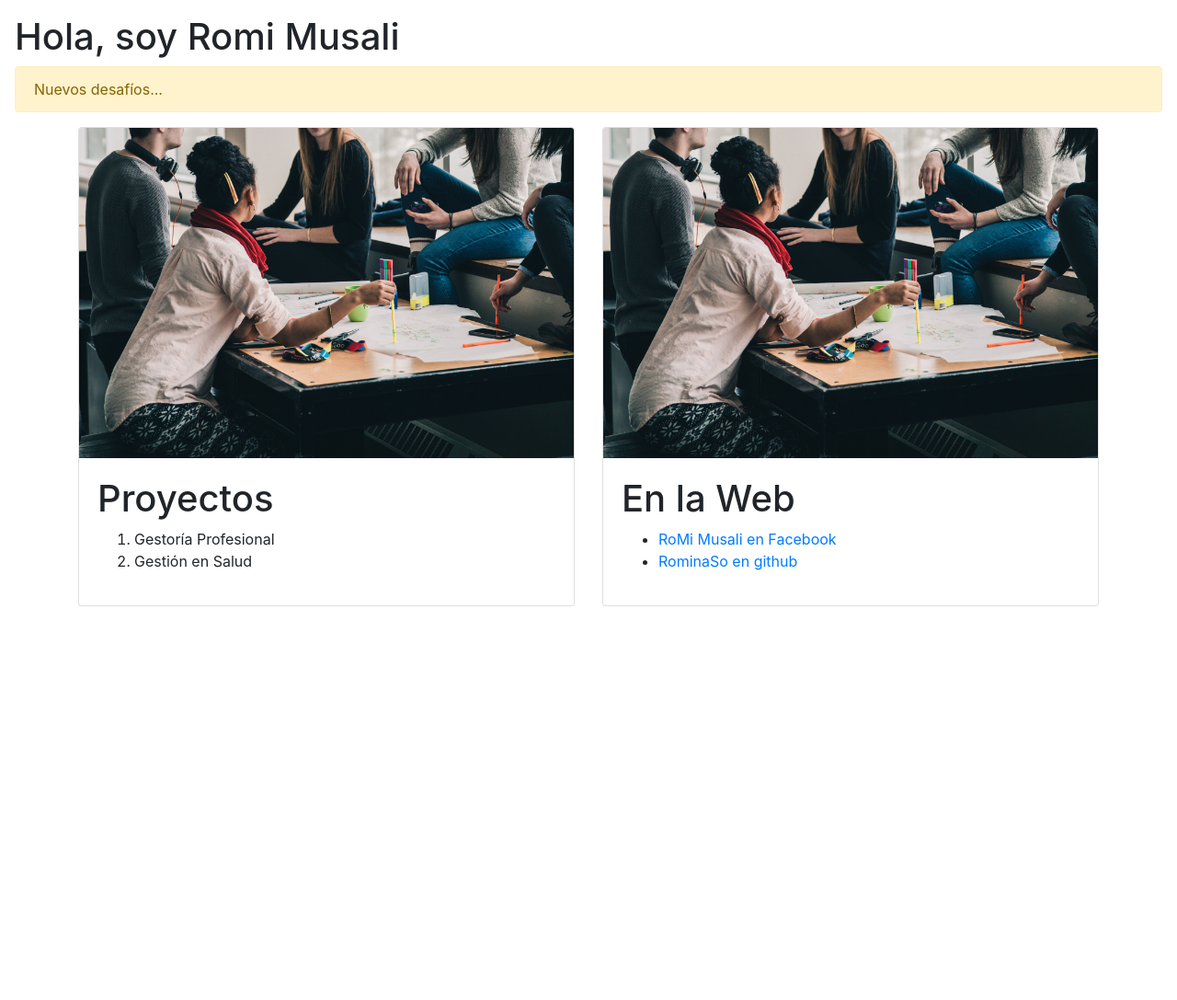
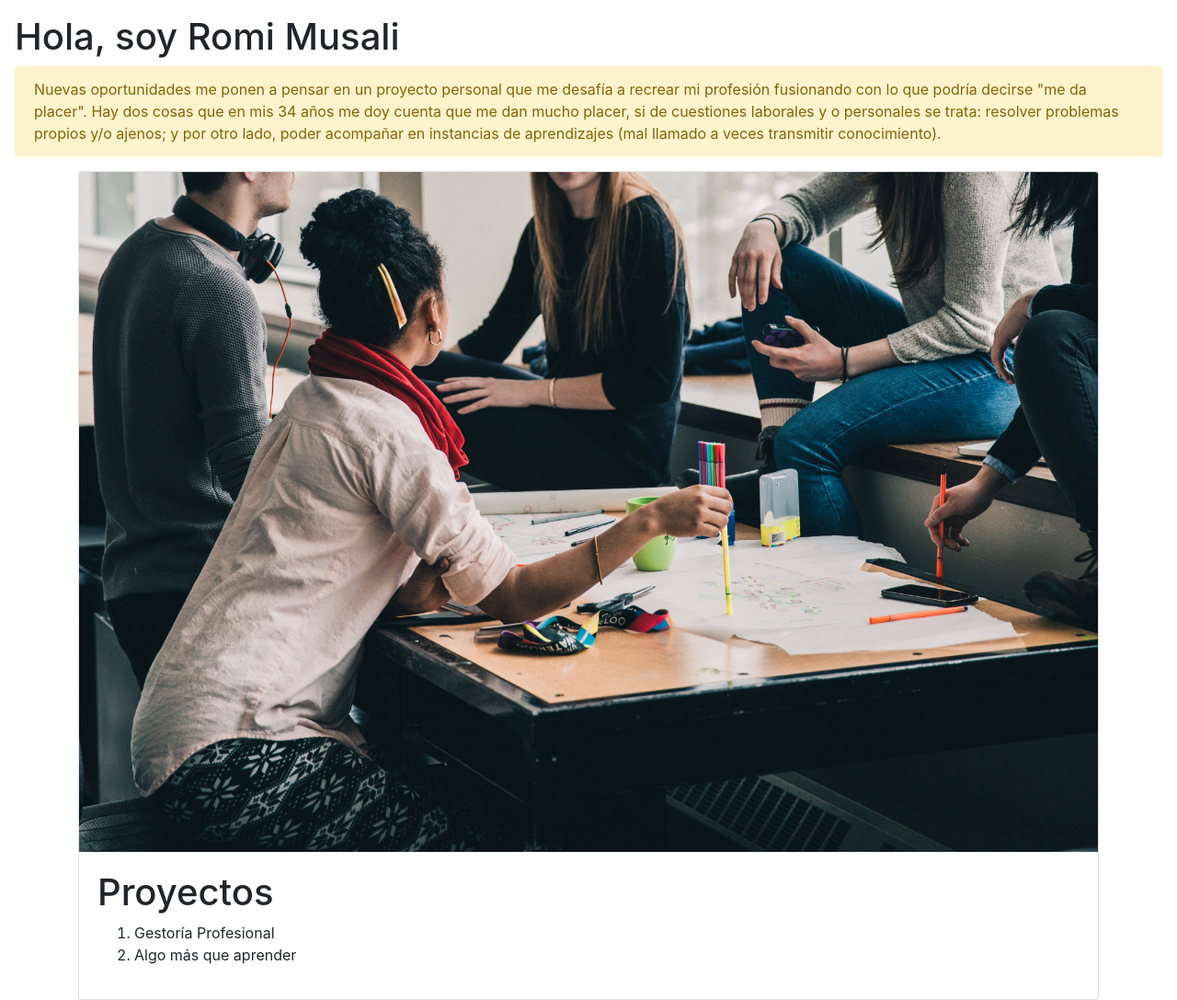
Before and after one commit to RominaSo/RominaSo.github.io, a plain HTML site: page index.html in a window 1280 px wide. Shown: the top 1087 px of the page at 92% size. Before the commit the page ends 800 px from the top, so only its background shows below. Drawn offline with nearby package versions, Linux system fonts and the light colour scheme.

Commit message:
Update index.html

```diff
--- a/index.html
+++ b/index.html
@@ -10,7 +10,7 @@
 <h1>Hola, soy Romi Musali</h1>
 
 <div class="alert alert-warning">
-  Nuevos desafíos...
+  Nuevas oportunidades me ponen a pensar en un proyecto personal que me desafía a recrear mi profesión fusionando con lo que podría decirse "me da placer". Hay dos cosas que en mis 34 años me doy cuenta que me dan mucho placer, si de cuestiones laborales y o personales se trata: resolver problemas propios y/o ajenos; y por otro lado, poder acompañar en instancias de aprendizajes (mal llamado a veces transmitir conocimiento).
 </div>
 
 <div class="container">
@@ -25,15 +25,17 @@
               Gestoría Profesional
             </li>
             <li>
-              Gestión en Salud
+              Algo más que aprender
             </li>
           </ol>
         </div>
       </div>
     </div>
-    <div class="col">
+  </div>
+</div>
+
+<div class="m-3 p-0">
   <div class="card">
-        <img class="card-img-top" src="img/image.jpg" alt="imagen de...">
     <div class="card-body">
       <h1>En la Web</h1>
       <ul>
@@ -47,8 +49,6 @@
     </div>
   </div>
 </div>
-  </div>
-</div>
 
 
   <!-- ^ -->
```
Lines whose indentation alone changed are shown as unchanged.
